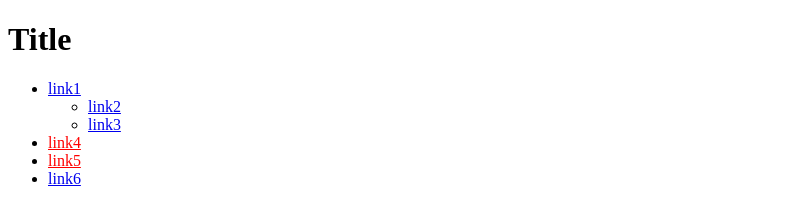
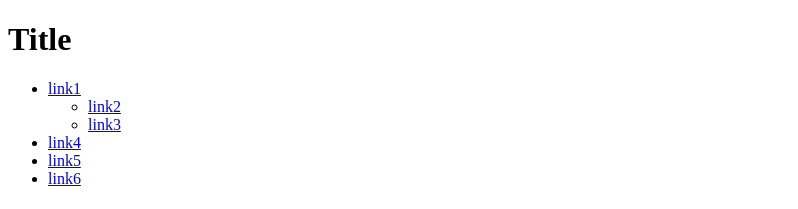
Before and after one commit to makar5555/HW-7, a plain HTML site: page index.html in a window 1280 px wide. Shown: the top 209 px of the page, without its empty margins (0-798 px from the left). Drawn offline with Linux system fonts and the light colour scheme.

Commit message:
Update style.css

```diff
--- a/style.css
+++ b/style.css
@@ -1,4 +1,4 @@
-a[href^="https"] {
+a[href="https"] {
     color: red;
 }
 
```
